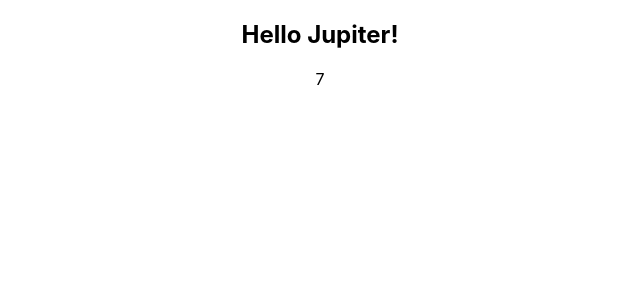
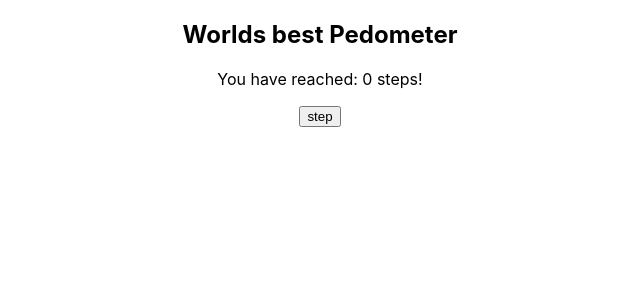
Before and after one commit to coderwurst/react-todo, a React (Create React App) app: page / in a window 1280 px wide. Shown: the top 300 px of the page, without its empty margins (320-960 px from the left). Built offline with nearby package versions, Linux system fonts and the light colour scheme.

Commit message:
step counter

```diff
--- a/src/App.js
+++ b/src/App.js
@@ -7,21 +7,22 @@ class App extends React.Component {
     super(props);
 
     this.state = {
-      name: "Earth"
+      steps: 0
     }
+  }
 
-    setTimeout(() => {
-      this.setState ({
-        name: "Jupiter"
-      })
-    }, 3000);
+  updateState = () => {
+    this.setState({
+      steps: this.state.steps + 1
+    })
   }
 
   render() {
     return (
       <div className="App">
-        <h2>Hello {this.state.name}!</h2>
-        <p>{this.state.name.length}</p>
+        <h2>Worlds best Pedometer</h2>
+        <p>You have reached: {this.state.steps} steps!</p>
+        <button onClick={this.updateState} >step</button>
       </div>
     );
   }
```
